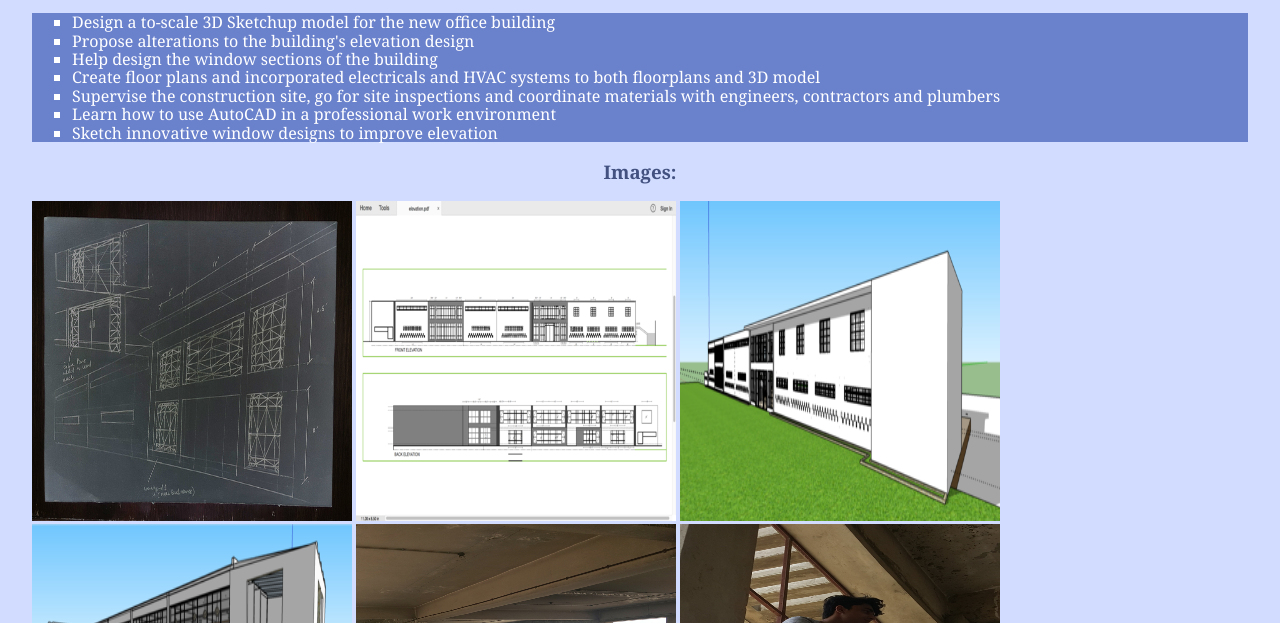
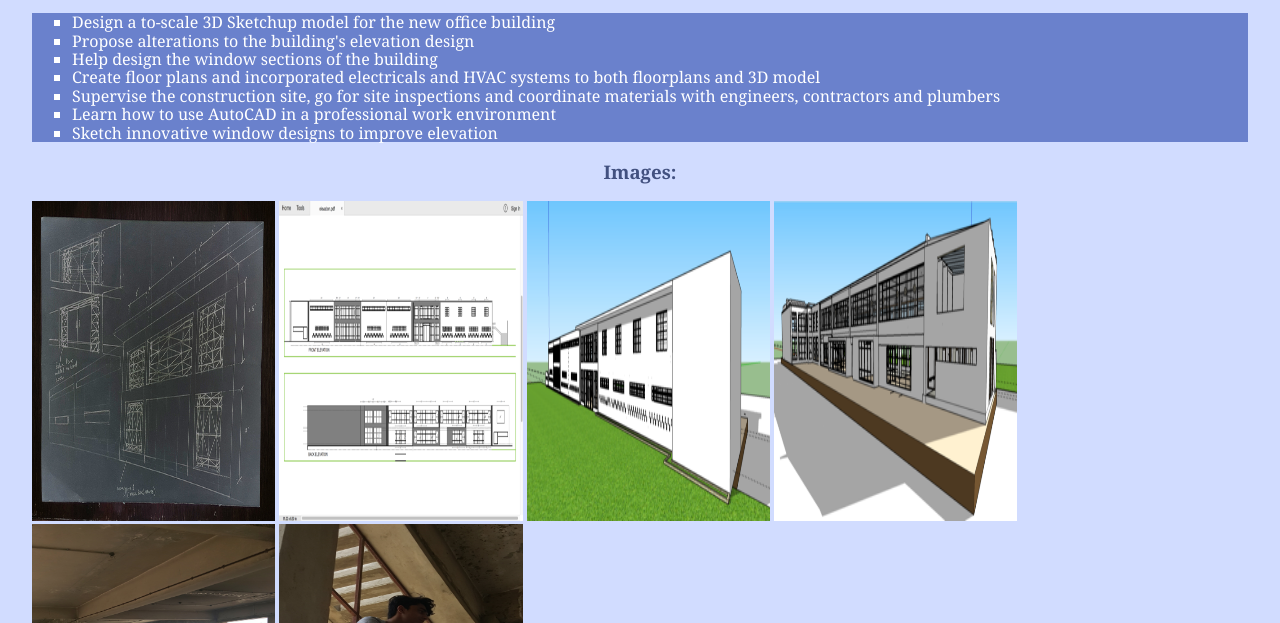
Before and after one commit to nhussain2/itmd361-project3, a plain HTML site: page internship.html in a window 1280 px wide. Shown: the part 177-800 px from the top of the page. Drawn offline with Linux system fonts and the light colour scheme.

Commit message:
add media query

```diff
--- a/style/style.css
+++ b/style/style.css
@@ -99,3 +99,16 @@ img{
 .travels p{
   text-align: center;
 }
+
+
+/* Media Queries */
+
+@media only screen and (min-width: 420px){
+
+  img{
+    max-width: 20%;
+    max-height: 30%;
+  }
+
+
+}
```
